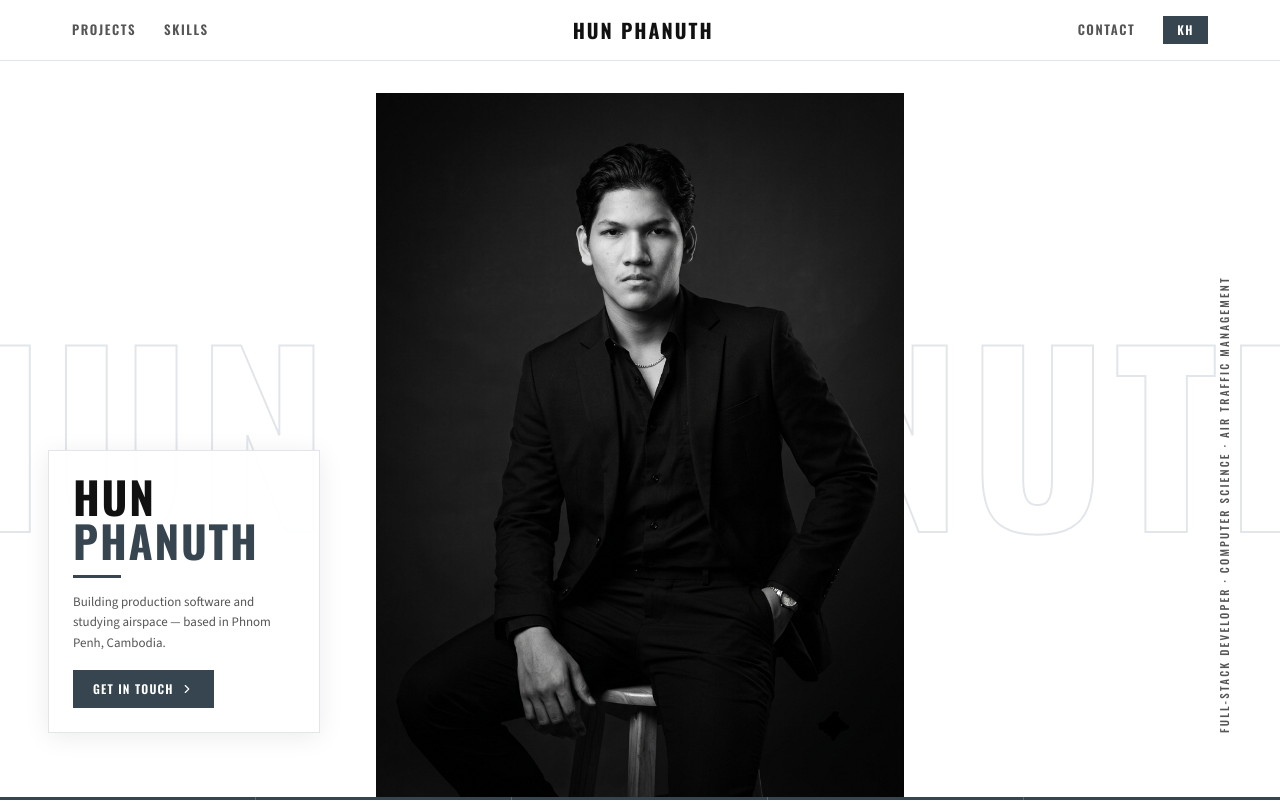
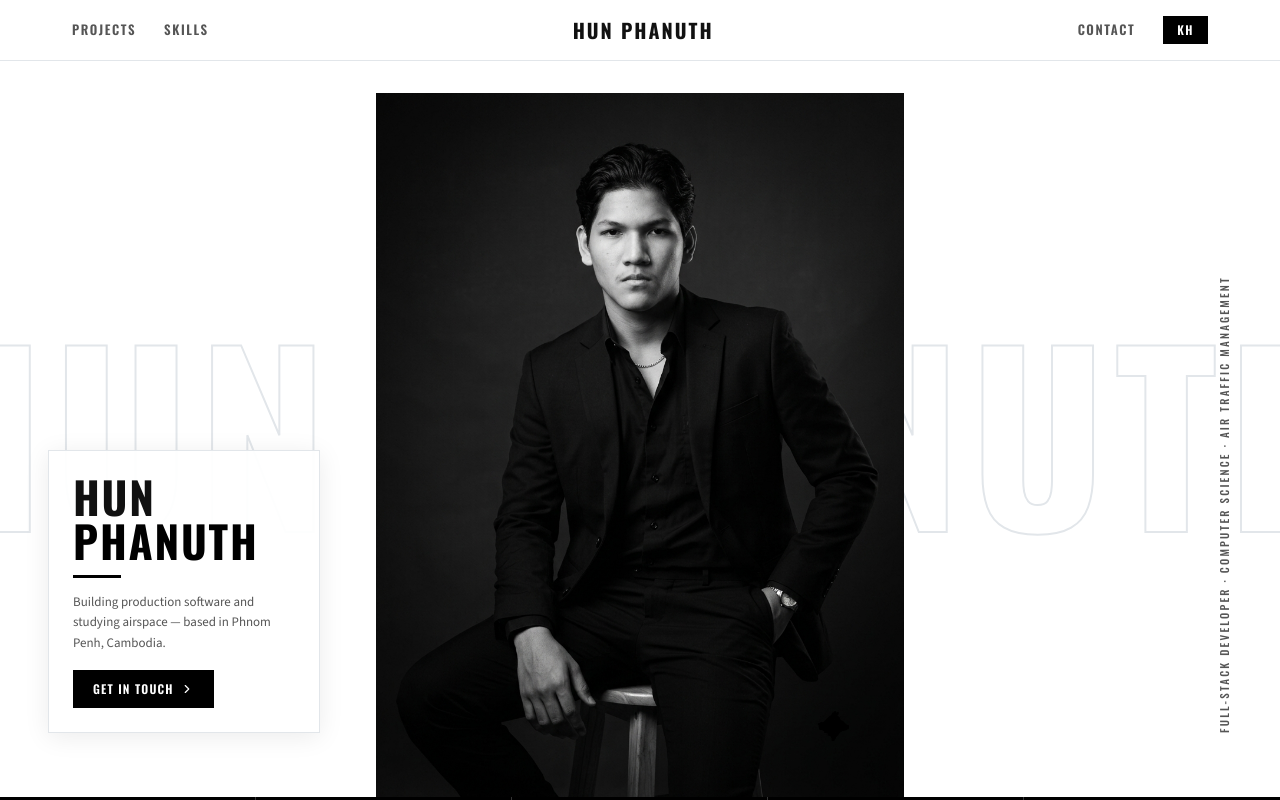
Before and after one commit to Steven-Hazad/phanuth-dev-system, a Next.js app: page / in a window 1280 px wide. Shown: the top 800 px of the page. Built offline with nearby package versions, Linux system fonts and the light colour scheme; no server answers; the database is empty; a web font is replaced by a local one.

Commit message:
change color black

```diff
--- a/src/app/page.js
+++ b/src/app/page.js
@@ -12,7 +12,7 @@ import { Mail, Github, Linkedin, MapPin, Phone, ArrowUpRight, ChevronRight } fro
 // Signature: "HUN PHANUTH" in huge outlined ghost text behind photo
 // ============================================================
 
-const BLUE   = "#36454F";
+const BLUE   = "#000000";
 const LBLUE  = "#E8F4FC";
 const INK    = "#111111";
 const SUB    = "#555555";
```
